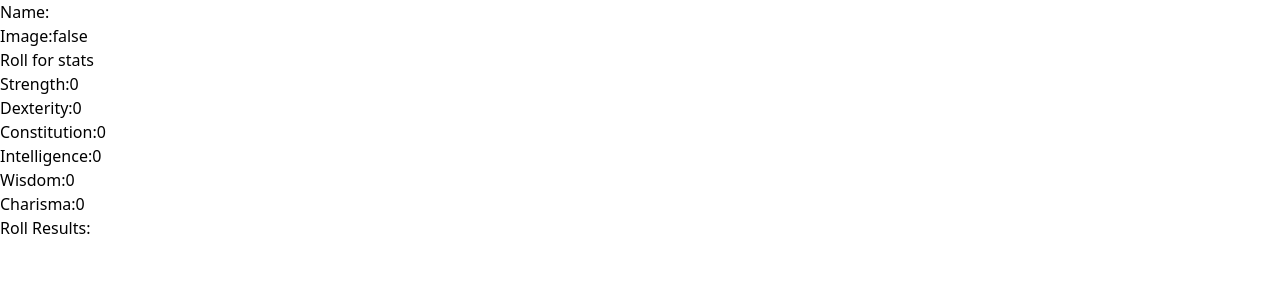
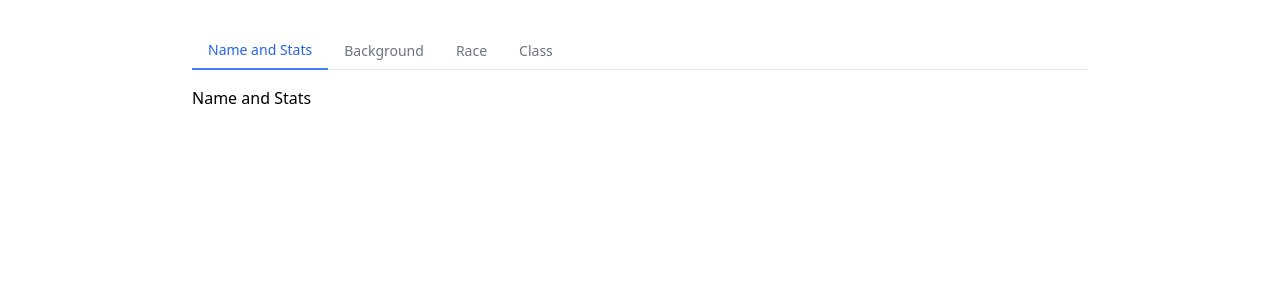
Before and after one commit to HamzaAliSyed/FreeBeyond, a React (Vite) app in the folder frontend/: page /create-character in a window 1280 px wide. Shown: the top 300 px of the page. Built offline with nearby package versions, Linux system fonts and the light colour scheme.

Commit message:
Added Tabbing Mechanism to create a character

```diff
--- a/frontend/src/pages/CreateCharacterPage.jsx
+++ b/frontend/src/pages/CreateCharacterPage.jsx
@@ -1,10 +1,42 @@
+import CCTabBackground from "./pagespecificcomponents/cctabbackground";
+import CCTabClass from "./pagespecificcomponents/cctabclass";
+import CCTabRace from "./pagespecificcomponents/cctabrace";
 import CCTabNameStats from "./pagespecificcomponents/cctabnamestats";
+import { useState } from "react";
 
 const CreateCharacterPage = () => {
+  const tabs = [
+    { id: "namestats", label: "Name and Stats", component: CCTabNameStats },
+    { id: "background", label: "Background", component: CCTabBackground },
+    { id: "race", label: "Race", component: CCTabRace },
+    { id: "class", label: "Class", component: CCTabClass },
+  ];
+  const [activeTab, setActiveTab] = useState("namestats");
+
   return (
-    <>
-      <CCTabNameStats />
-    </>
+    <div className="max-w-4xl mx-auto mt-8">
+      <div className="border-b border-gray-200">
+        <nav className="-mb-px flex">
+          {tabs.map((tab) => (
+            <button
+              key={tab.id}
+              onClick={() => setActiveTab(tab.id)}
+              className={`py-2 px-4 text-sm font-medium ${
+                activeTab === tab.id
+                  ? "border-b-2 border-blue-500 text-blue-600"
+                  : "text-gray-500 hover:text-gray-700"
+              }`}
+            >
+              {tab.label}
+            </button>
+          ))}
+        </nav>
+      </div>
+      <div className="mt-4">
+        {tabs.find((tab) => tab.id === activeTab)?.component()}
+      </div>
+    </div>
   );
 };
+
 export default CreateCharacterPage;
--- /dev/null
+++ b/frontend/src/pages/pagespecificcomponents/cctabbackground.jsx
@@ -0,0 +1,9 @@
+const CCTabBackground = () => {
+  return (
+    <div>
+      <div>Background</div>
+    </div>
+  );
+};
+
+export default CCTabBackground;
--- /dev/null
+++ b/frontend/src/pages/pagespecificcomponents/cctabclass.jsx
@@ -0,0 +1,8 @@
+const CCTabClass = () => {
+  return (
+    <div>
+      <div>Class</div>
+    </div>
+  );
+};
+export default CCTabClass;
--- a/frontend/src/pages/pagespecificcomponents/cctabnamestats.jsx
+++ b/frontend/src/pages/pagespecificcomponents/cctabnamestats.jsx
@@ -1,93 +1,7 @@
-import { useState, useReducer } from "react";
-
-function ReducerCharacterStats(state, action) {}
-
 const CCTabNameStats = () => {
-  const [ccNameTabSelected, setCCNameTabSelected] = useState(true);
-  const [characterName, setCharacterName] = useState("");
-  const [characterImage, setCharacterImage] = useState(false);
-  const [statsState, statsDispatch] = useReducer(ReducerCharacterStats, {
-    strength: 0,
-    dexterity: 0,
-    constitution: 0,
-    intelligence: 0,
-    wisdom: 0,
-    charisma: 0,
-  });
-
-  const [rollResults, setRollResults] = useState([]);
-  const [timesrolled, setTimesRolled] = useState(0);
-
-  function RollForAStat() {
-    if (timesrolled < 7) {
-      const rolls = [];
-      for (let i = 0; i < 4; i++) {
-        rolls.push(Math.floor(Math.random() * 6) + 1);
-      }
-
-      rolls.sort((a, b) => a - b);
-      const sum = rolls.slice(1).reduce((acc, roll) => acc + roll, 0);
-      setRollResults([...rollResults, sum]);
-      setTimesRolled(timesrolled + 1);
-    } else {
-      alert("You have rolled for alloted 7 times");
-    }
-  }
   return (
     <div>
-      <div>
-        <label>Name:</label>
-        <input
-          type="text"
-          value={characterName}
-          onChange={(e) => setCharacterName(e.target.value)}
-        />
-      </div>
-      <div>
-        <label>Image:</label>
-        <input
-          type="text"
-          value={characterImage}
-          onChange={(e) => setCharacterImage(e.target.value)}
-        />
-      </div>
-      <div>
-        <button onClick={RollForAStat}>Roll for stats</button>
-      </div>
-      <div>
-        <label>Strength:</label>
-        <input type="text" value={statsState.strength} readOnly />
-      </div>
-      <div>
-        <label>Dexterity:</label>
-        <input type="text" value={statsState.dexterity} readOnly />
-      </div>
-      <div>
-        <label>Constitution:</label>
-        <input type="text" value={statsState.constitution} readOnly />
-      </div>
-      <div>
-        <label>Intelligence:</label>
-        <input type="text" value={statsState.intelligence} readOnly />
-      </div>
-      <div>
-        <label>Wisdom:</label>
-        <input type="text" value={statsState.wisdom} readOnly />
-      </div>
-      <div>
-        <label>Charisma:</label>
-        <input type="text" value={statsState.charisma} readOnly />
-      </div>
-      <div>
-        <h3>Roll Results:</h3>
-        <ul>
-          {rollResults.map((result, index) => (
-            <li key={index}>
-              Roll {index + 1}: {result}
-            </li>
-          ))}
-        </ul>
-      </div>
+      <div>Name and Stats</div>
     </div>
   );
 };
--- /dev/null
+++ b/frontend/src/pages/pagespecificcomponents/cctabrace.jsx
@@ -0,0 +1,8 @@
+const CCTabRace = () => {
+  return (
+    <div>
+      <div>Race</div>
+    </div>
+  );
+};
+export default CCTabRace;
```
